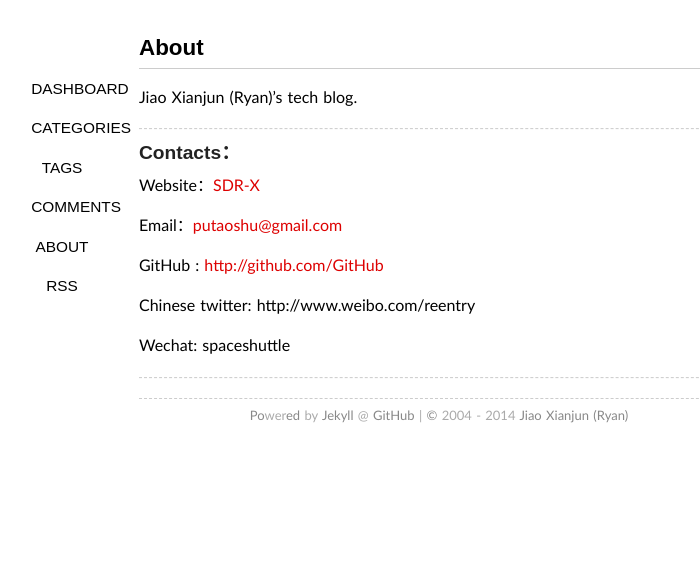
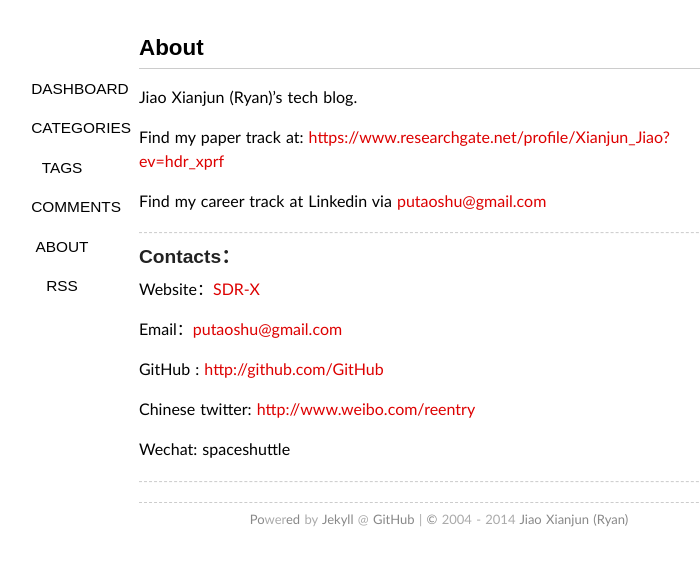
Before and after one commit to sdr-x/sdr-x.github.io, a Jekyll site: the page built from about/index.md, in a window 1280 px wide. Shown: the top 566 px of the page, without its empty margins (201-901 px from the left). Built offline with Jekyll 4.4.1, drawn with Linux system fonts in a browser that asks for light colours; some web fonts are replaced; Markdown is read by kramdown in place of the engine named in the settings.

Commit message:
Update index.md

```diff
--- a/about/index.md
+++ b/about/index.md
@@ -5,6 +5,10 @@ comments: no
 ---
 
 {{ site.about }}
+
+Find my paper track at: [https://www.researchgate.net/profile/Xianjun_Jiao?ev=hdr_xprf](https://www.researchgate.net/profile/Xianjun_Jiao?ev=hdr_xprf)
+
+Find my career track at Linkedin via [putaoshu@gmail.com](putaoshu@gmail.com)
 
 ----
 
@@ -19,7 +23,7 @@ Email：[{{ site.email }}](mailto:{{ site.email }})
 
 GitHub : [http://github.com/{{ site.github }}](http://github.com/{{ site.github }})
 
-Chinese twitter: http://www.weibo.com/reentry
+Chinese twitter: [http://www.weibo.com/reentry](http://www.weibo.com/reentry)
 
 Wechat: spaceshuttle
 
```
